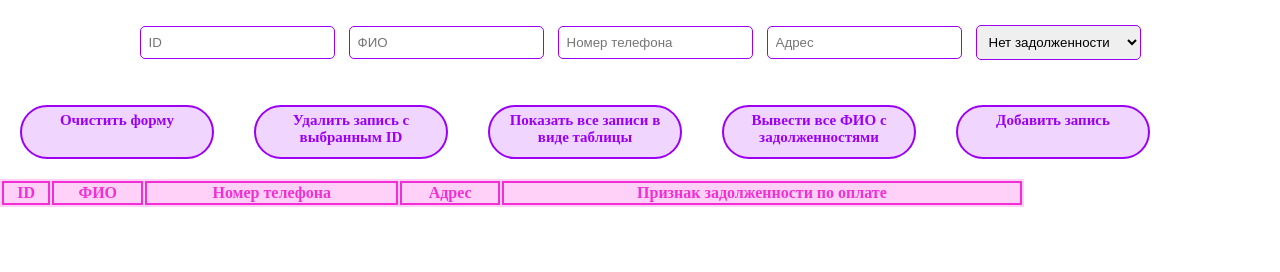
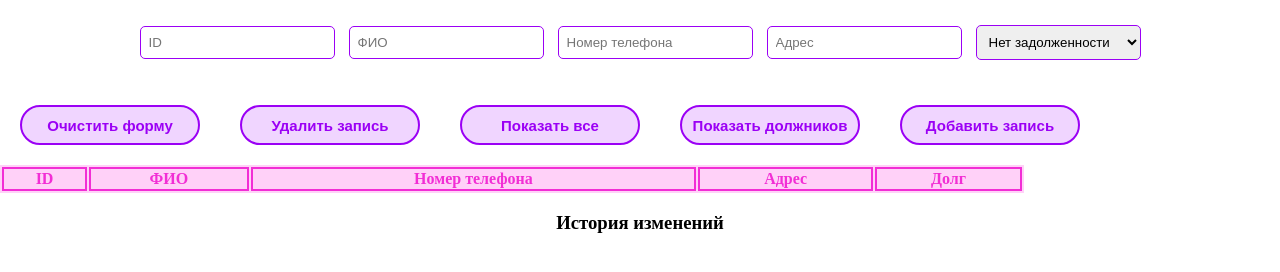
Before and after one commit to Naattali/lab-Web, a plain HTML site: page Laba_1_2_3_4_5/Lab_5/index.html in a window 1280 px wide. Drawn offline with Linux system fonts and the light colour scheme.

Commit message:
Update index.html
добавила историю изменений

```diff
--- a/Laba_1_2_3_4_5/Lab_5/index.html
+++ b/Laba_1_2_3_4_5/Lab_5/index.html
@@ -1,9 +1,10 @@
 <!DOCTYPE html>
-<html lang="en">
+<html lang="ru">
 <head>
     <meta charset="UTF-8">
-    <title>Title</title>
     <link rel="stylesheet" href="style5.css">
+    <title>Лаба пирвеб5 с Допом</title>
+    <script src="template.js"></script>
 </head>
 <body>
 <div class="input-fields">
@@ -12,19 +13,18 @@
     <input type="text" id="input-phone" placeholder="Номер телефона">
     <input type="text" id="input-address" placeholder="Адрес">
     <select id="input-debt">
-        <option value="0">Нет задолженности</option>
-        <option value="1">Есть задолженность</option>
+        <option value="false">Нет задолженности</option>
+        <option value="true">Есть задолженность</option>
     </select>
 </div>
 
-    <div class="buttons">
-        <p id="button1" class="hover_mouse-check_button" onclick="clearForm()">Очистить форму</p>
-        <p id="button2" class="hover_mouse-check_button" onclick="deleteRecord()">Удалить запись с выбранным ID</p>
-        <p id="button3" class="hover_mouse-check_button" onclick="showAllRecords()">Показать все записи в виде таблицы</p>
-        <p id="button4" class="hover_mouse-check_button" onclick="showDebtors()">Вывести все ФИО с задолженностями</p>
-        <p id="button5" class="hover_mouse-check_button" onclick="addRecord()">Добавить запись</p>
-
-    </div>
+<div class="buttons">
+    <button class="hover_mouse-check_button" onclick="clearForm()">Очистить форму</button>
+    <button class="hover_mouse-check_button" onclick="deleteRecord()">Удалить запись</button>
+    <button class="hover_mouse-check_button" onclick="showAllRecords()">Показать все</button>
+    <button class="hover_mouse-check_button" onclick="showDebtors()">Показать должников</button>
+    <button class="hover_mouse-check_button" onclick="addRecord()">Добавить запись</button>
+</div>
 <table>
     <thead>
     <tr>
@@ -32,11 +32,16 @@
         <th>ФИО</th>
         <th>Номер телефона</th>
         <th>Адрес</th>
-        <th>Признак задолженности по оплате</th>
+        <th>Долг</th>
     </tr>
     </thead>
     <tbody id="results"></tbody>
 </table>
-<script src="template.js"></script>
+
+<div class="history">
+    <h3>История изменений</h3>
+    <div id="history-log"></div>
+</div>
+
 </body>
 </html>
```
